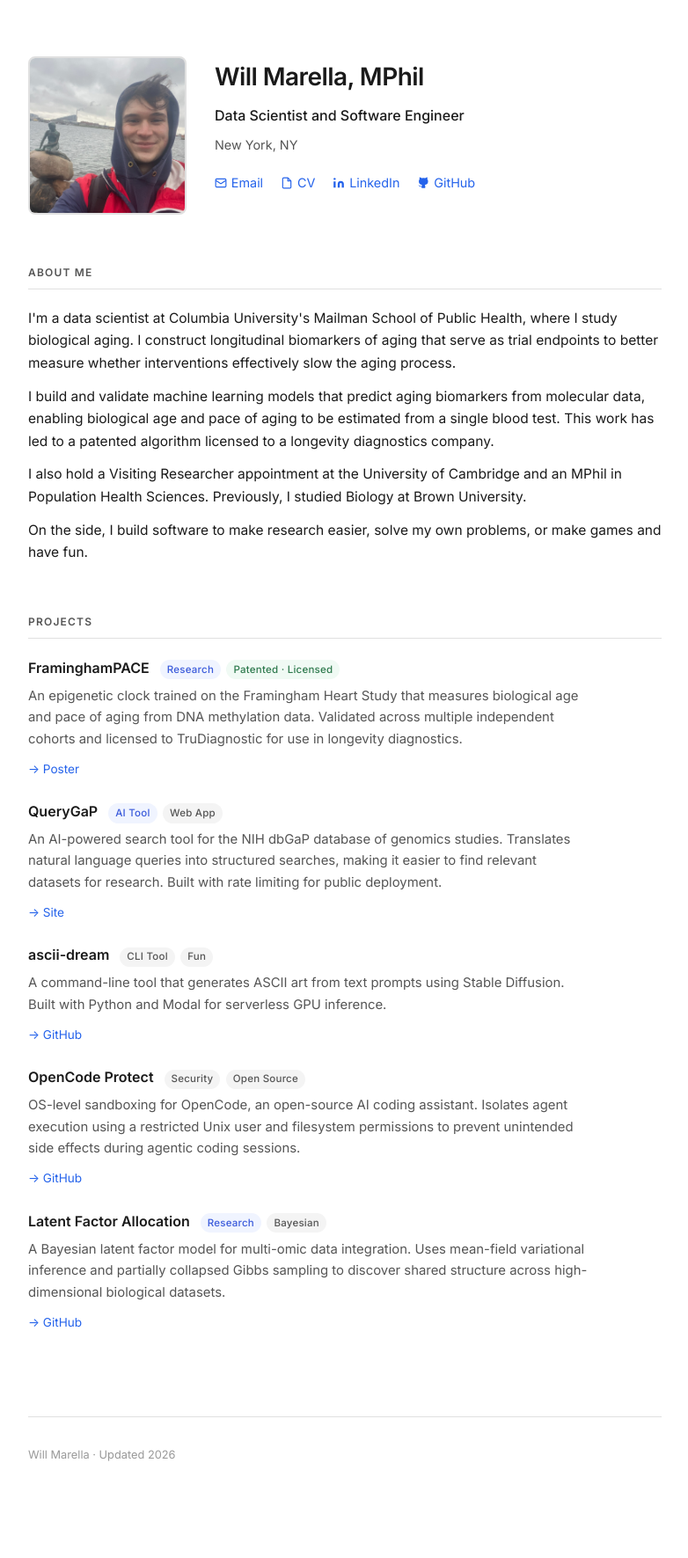
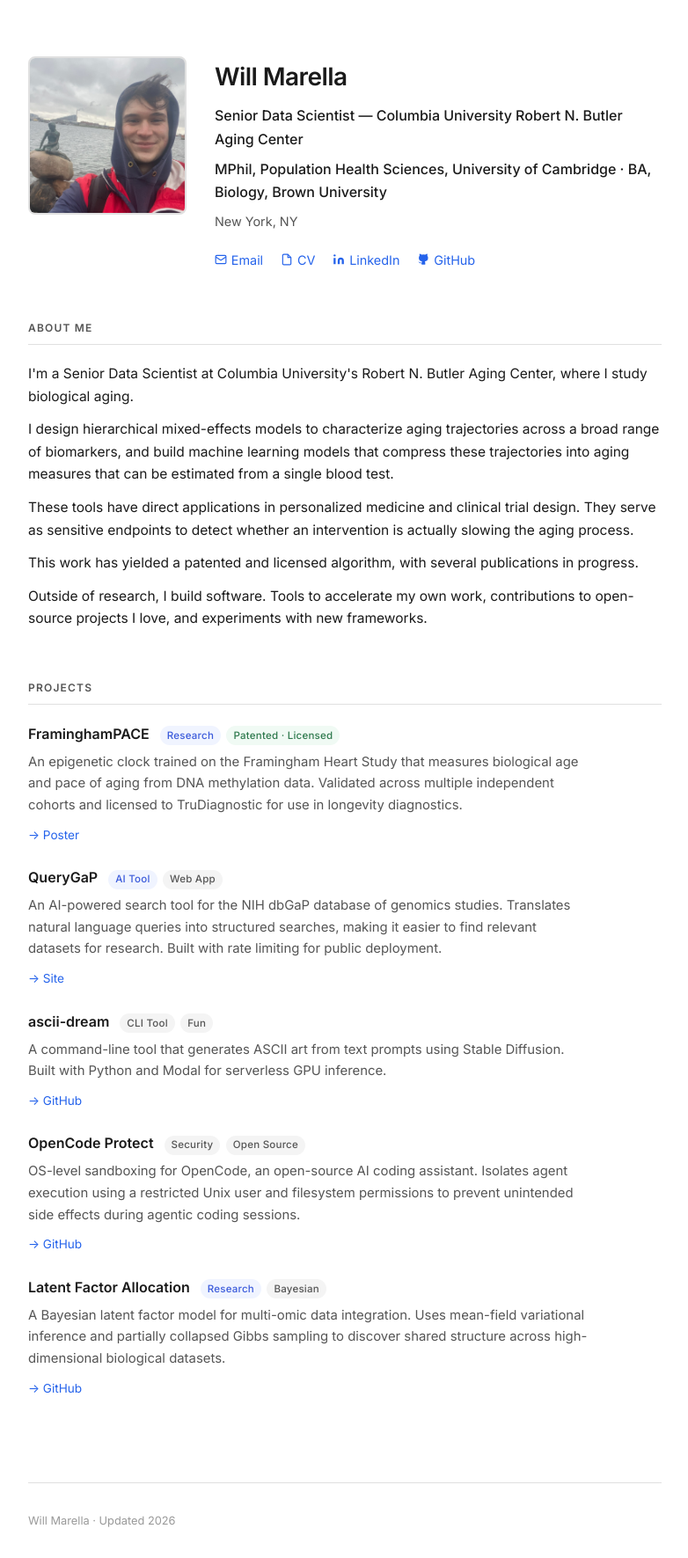
Before and after one commit to will-marella/portfolio, a Jekyll site: the page built from index.html, in a window 1280 px wide. Shown: the whole page at 88% size, without its empty margins (248-1030 px from the left). Built offline with Jekyll 4.4.1, drawn with Linux system fonts in a browser that asks for light colours; before the commit the page ends 1696 px from its top, so only the background shows below that.

Commit message:
updated bio

```diff
--- a/index.html
+++ b/index.html
@@ -10,8 +10,9 @@ title: Will Marella
     <img src="{{ '/assets/profpic.jpeg' | relative_url }}" alt="Will Marella" class="profile-pic">
 
     <div class="info-card">
-      <h1>Will Marella, MPhil</h1>
-      <p class="title">Data Scientist and Software Engineer</p>
+      <h1>Will Marella</h1>
+      <p class="title">Senior Data Scientist — Columbia University Robert N. Butler Aging Center</p>
+      <p class="title">MPhil, Population Health Sciences, University of Cambridge · BA, Biology, Brown University</p>
       <p class="location">New York, NY</p>
 
       <nav class="links">
@@ -40,16 +41,19 @@ title: Will Marella
     <h2>About Me</h2>
     <div class="about">
       <p>
-        I'm a data scientist at Columbia University's Mailman School of Public Health, where I study biological aging. I construct longitudinal biomarkers of aging that serve as trial endpoints to better measure whether interventions effectively slow the aging process.
+        I'm a Senior Data Scientist at Columbia University's Robert N. Butler Aging Center, where I study biological aging.
       </p>
       <p>
-        I build and validate machine learning models that predict aging biomarkers from molecular data, enabling biological age and pace of aging to be estimated from a single blood test. This work has led to a patented algorithm licensed to a longevity diagnostics company.
+        I design hierarchical mixed-effects models to characterize aging trajectories across a broad range of biomarkers, and build machine learning models that compress these trajectories into aging measures that can be estimated from a single blood test.
       </p>
       <p>
-        I also hold a Visiting Researcher appointment at the University of Cambridge and an MPhil in Population Health Sciences. Previously, I studied Biology at Brown University.
+        These tools have direct applications in personalized medicine and clinical trial design. They serve as sensitive endpoints to detect whether an intervention is actually slowing the aging process.
       </p>
       <p>
-        On the side, I build software to make research easier, solve my own problems, or make games and have fun.
+        This work has yielded a patented and licensed algorithm, with several publications in progress.
+      </p>
+      <p>
+        Outside of research, I build software. Tools to accelerate my own work, contributions to open-source projects I love, and experiments with new frameworks.
       </p>
     </div>
   </section>
```
